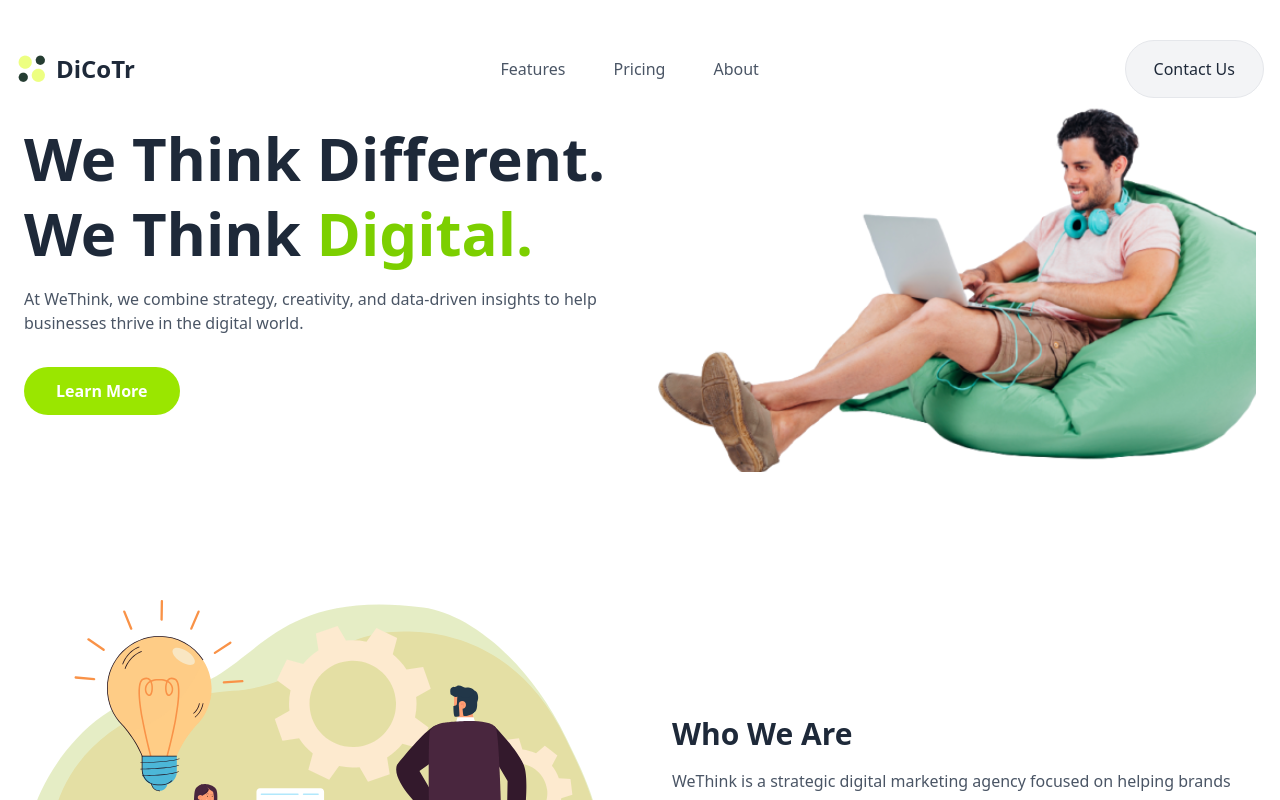
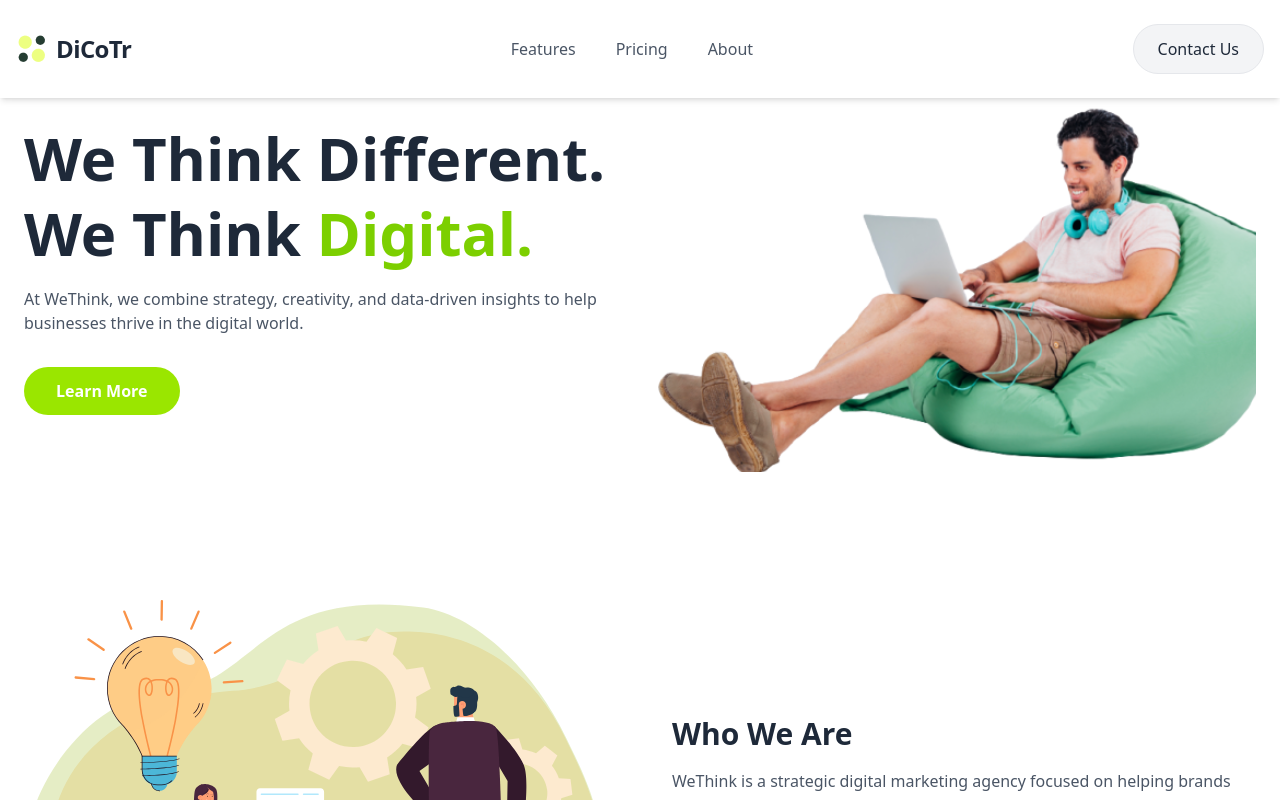
Before and after one commit to dicotr-ai/website, a Next.js app: page /about in a window 1280 px wide. Shown: the top 800 px of the page. Built offline with nearby package versions, Linux system fonts and the light colour scheme.

Commit message:
Updated Header to make text change according to background

```diff
--- a/app/components/pages/header.tsx
+++ b/app/components/pages/header.tsx
@@ -1,82 +1,91 @@
-'use client'; // 1. Add this directive at the top
+'use client';
 
 import Link from "next/link";
-import { usePathname } from 'next/navigation'; // 2. Import usePathname instead
+import { usePathname } from 'next/navigation';
 import { useEffect, useState } from "react";
+import { twMerge } from "tailwind-merge";
 
-const Header = () => {
-  const pathname = usePathname(); // 3. Use the usePathname hook
+const Header = ({ config }: { config?: any }) => {
+  const pathname = usePathname();
   const [darkHeader, setDarkHeader] = useState(false);
 
+  // ✅ Avoid hydration mismatch by initializing after mount
   useEffect(() => {
-    // 4. Check against the pathname variable
-    if (pathname === "/") {
-      setDarkHeader(true);
-    } else {
-      setDarkHeader(false);
-    }
-  }, [pathname]); // 5. Update the dependency array
+    setDarkHeader(pathname === "/");
+  }, [pathname]);
 
   return (
-    <header className="absolute top-0 left-0 w-full py-10 z-10">
+    <header
+      suppressHydrationWarning
+      className={twMerge(
+        "fixed top-0 left-0 w-full py-6 z-50 transition-colors duration-300",
+        darkHeader ? "bg-transparent" : "bg-white shadow-md"
+      )}
+    >
       <div className="container mx-auto px-4 flex justify-between items-center">
-        {darkHeader ? (
-          <>
-            {/* Dark Header Content (no changes here) */}
+        {/* Brand */}
         <Link href="/" className="flex items-center gap-2">
-              <img src="/logo.svg" alt="Logo" className="w-8 h-8" />
-              <span className="text-2xl font-semibold text-white">DiCoTr</span>
+          <img
+            src={darkHeader ? "/logo.svg" : "/darklogo.png"}
+            alt="Logo"
+            className="h-8 w-auto"
+          />
+          <span
+            className={twMerge(
+              "text-2xl font-semibold tracking-tight",
+              darkHeader ? "text-white" : "text-gray-800"
+            )}
+          >
+            {config?.brandName || "DiCoTr"}
+          </span>
         </Link>
+
+        {/* Navigation */}
         <nav className="hidden lg:block">
-              <ul className="flex gap-12">
-                <li>
-                  <Link href="/features" className="text-base text-white opacity-90 hover:opacity-100 hover:text-green-500">Features</Link>
+          <ul className="flex gap-10">
+            {(config?.links || [
+              { href: "/features", label: "Features" },
+              { href: "#pricing", label: "Pricing" },
+              { href: "/about", label: "About" },
+            ]).map((link: any) => (
+              <li key={link.href}>
+                <Link
+                  href={link.href}
+                  className={twMerge(
+                    "text-base transition-colors font-medium",
+                    darkHeader
+                      ? "text-white/90 hover:text-green-400"
+                      : "text-gray-600 hover:text-green-500"
+                  )}
+                >
+                  {link.label}
+                </Link>
               </li>
-                <li>
-                  <Link href="#pricing" className="text-base text-white opacity-90 hover:opacity-100 hover:text-green-500">Pricing</Link>
-                </li>
-                <li>
-                  <Link href="/about" className="text-base text-white opacity-90 hover:opacity-100 hover:text-green-500">About</Link>
-                </li>
+            ))}
           </ul>
         </nav>
+
+        {/* CTA */}
         <Link
-              href="#contact"
-              className="hidden lg:inline-block text-base font-medium px-7 py-4 bg-white/10 border border-white/40 text-white rounded-full hover:bg-white/20 transition-colors"
+          href={config?.cta?.href || "#contact"}
+          className={twMerge(
+            "hidden lg:inline-block text-base font-medium px-6 py-3 rounded-full transition-colors",
+            darkHeader
+              ? "bg-white/10 border border-white/40 text-white hover:bg-white/20"
+              : "text-gray-800 bg-gray-100 border border-gray-200 hover:bg-gray-200"
+          )}
         >
-              Contact Us
+          {config?.cta?.label || "Contact Us"}
         </Link>
-          </>
-        ) : (
-          <>
-            {/* Light Header Content (no changes here) */}
-            <Link href="/" className="flex items-center gap-2">
-              <img src="/darklogo.png" alt="Logo" className="h-8 w-auto" />
-              <span className="text-2xl font-bold text-gray-800">DiCoTr</span>
-            </Link>
-            <nav className="hidden lg:block">
-              <ul className="flex gap-12">
-                <li>
-                  <Link href="/features" className="text-gray-600 hover:text-green-500">Features</Link>
-                </li>
-                <li>
-                  <Link href="#pricing" className="text-gray-600 hover:text-green-500">Pricing</Link>
-                </li>
-                <li>
-                  <Link href="/about" className="text-gray-600 hover:text-green-500">About</Link>
-                </li>
-              </ul>
-            </nav>
-            <Link
-              href="#contact"
-              className="hidden lg:inline-block text-base font-medium px-7 py-4 text-gray-800 bg-gray-100 border border-gray-200 rounded-full hover:bg-gray-200 transition-colors"
+
+        {/* Mobile menu button */}
+        <button
+          className={twMerge(
+            "lg:hidden text-3xl cursor-pointer transition-colors",
+            darkHeader ? "text-white" : "text-gray-800"
+          )}
+          aria-label="Open menu"
         >
-              Contact Us
-            </Link>
-          </>
-        )}
-
-        <button className="lg:hidden bg-none border-none text-white text-3xl cursor-pointer">
           ☰
         </button>
       </div>
--- a/package.json
+++ b/package.json
@@ -10,15 +10,15 @@
   },
   "dependencies": {
     "@tailwindcss/cli": "^4.1.11",
-    "motion": "^12.0.0-alpha.1",
     "clsx": "^2.1.1",
     "lucide-react": "^0.540.0",
+    "motion": "^12.0.0-alpha.1",
     "next": "15.0.3",
     "next-themes": "^0.4.6",
     "react": "19.0.0-rc-66855b96-20241106",
     "react-dom": "19.0.0-rc-66855b96-20241106",
     "react-icons": "^5.5.0",
-    "tailwind-merge": "^2.5.5"
+    "tailwind-merge": "^2.6.0"
   },
   "overrides": {
     "motion": {
```
Also changed, not shown: 1 other file (tests, documents, lock files or other folders). Lines whose indentation alone changed are shown as unchanged.
